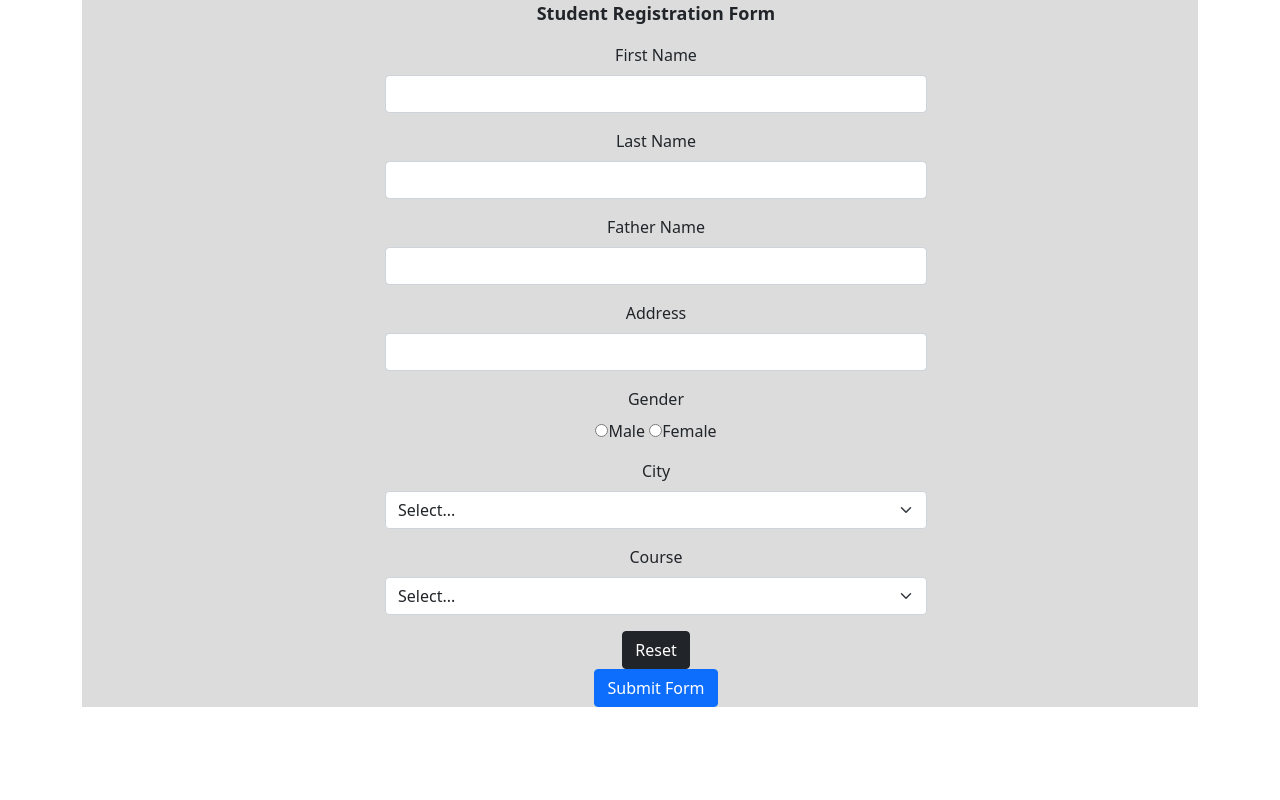
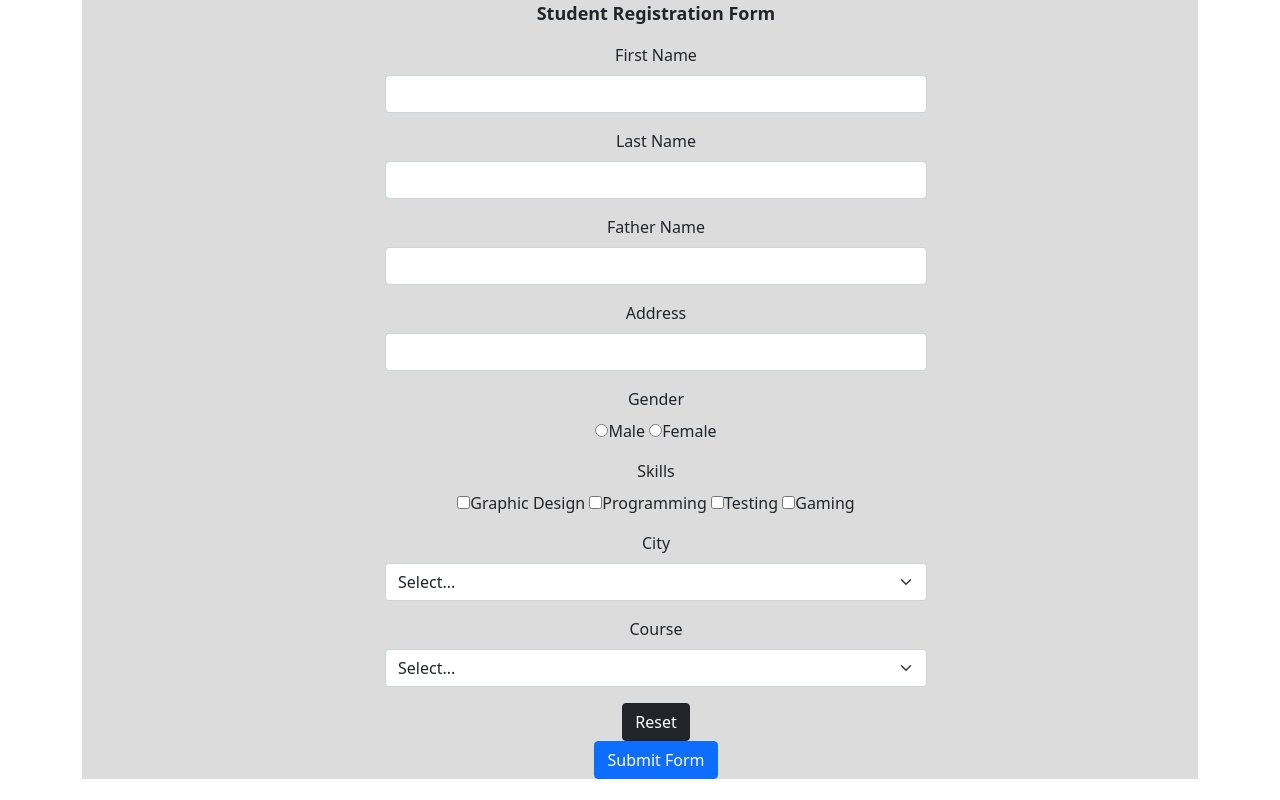
Before and after one commit to muhammadminhas/TestingSite, a plain HTML site: page index.html in a window 1280 px wide. Drawn offline with nearby package versions, Linux system fonts and the light colour scheme.

Commit message:
Add files via upload

```diff
--- a/index.html
+++ b/index.html
@@ -70,7 +70,15 @@
                         <input type="radio" name="sex" value="Female" size="10">Female
                     </li>
                 </ul>
+                <ul>
+                    <li class="mb-2">Skills</li>
 
+                    <li><input type="checkbox" name="sex" value="male" size="10">Graphic Design
+                        <input type="checkbox" name="sex" value="Female" size="10">Programming
+                        <input type="checkbox" name="sex" value="Female" size="10">Testing
+                        <input type="checkbox" name="sex" value="Female" size="10">Gaming
+                    </li>
+                </ul>
                 <ul>
                     <li class="mb-2">City</li>
                     <li>
```
